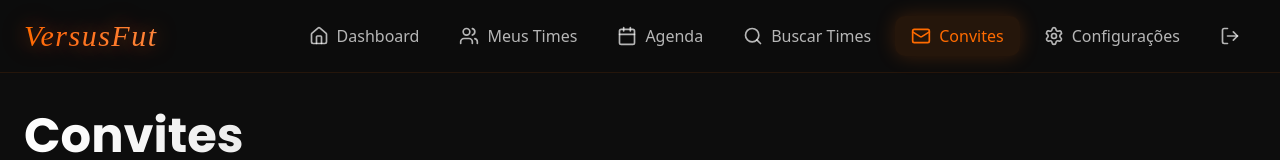
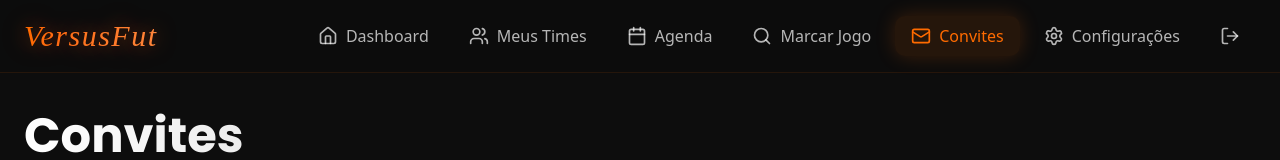
Before and after one commit to llucasApps/app-versusfut, a Next.js app: page /convites in a window 1280 px wide. Shown: the top 160 px of the page. Built offline with nearby package versions, Linux system fonts and the light colour scheme; a web font is replaced by a local one.

Commit message:
Navegacao atualizada

```diff
--- a/src/app/buscar/page.tsx
+++ b/src/app/buscar/page.tsx
@@ -264,9 +264,9 @@ export default function BuscarPage() {
         {/* Header */}
         <div className="mb-8 sm:mb-12">
           <h1 className="text-3xl sm:text-4xl lg:text-5xl font-bold mb-3 sm:mb-4 bg-gradient-to-r from-white to-white/60 bg-clip-text text-transparent" style={{ fontFamily: 'Poppins, sans-serif' }}>
-            Buscar Times
+            Marcar Jogo
           </h1>
-          <p className="text-white/60 text-base sm:text-lg">Encontre adversários e desafie para uma partida</p>
+          <p className="text-white/60 text-base sm:text-lg">Encontre times adversários e agende sua partida</p>
         </div>
 
         {/* Search & Filters */}
--- a/src/app/convites/page.tsx
+++ b/src/app/convites/page.tsx
@@ -292,7 +292,7 @@ export default function ConvitesPage() {
               className="inline-flex items-center gap-2 bg-[#FF5A00] hover:bg-[#FF5A00]/90 text-white font-bold py-3 px-8 rounded-xl transition-all duration-300 hover:shadow-[0_0_30px_rgba(255,90,0,0.3)]"
             >
               <Send className="w-5 h-5" />
-              Buscar Times para Desafiar
+              Marcar Jogo
             </Link>
           </div>
         )}
--- a/src/components/Navigation.tsx
+++ b/src/components/Navigation.tsx
@@ -9,7 +9,7 @@ const navItems = [
   { href: '/', label: 'Dashboard', icon: Home },
   { href: '/times', label: 'Meus Times', icon: Users },
   { href: '/agenda', label: 'Agenda', icon: Calendar },
-  { href: '/buscar', label: 'Buscar Times', icon: Search },
+  { href: '/buscar', label: 'Marcar Jogo', icon: Search },
   { href: '/convites', label: 'Convites', icon: Mail },
   { href: '/configuracoes', label: 'Configurações', icon: Settings },
 ];
```
